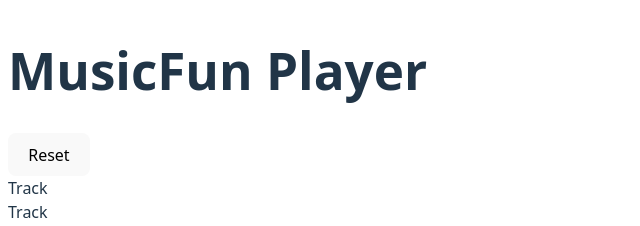
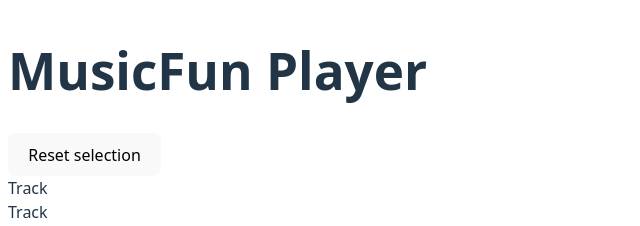
Before and after one commit to sabyrkaga/musicfun, a React (Vite) app: page / in a window 1280 px wide. Shown: the top 226 px of the page, without its empty margins (0-640 px from the left). Built offline with nearby package versions, Linux system fonts and the light colour scheme.

Commit message:
feat: enhance Header and ResetButton components with reset functionality; add TrackDetailsResource type definition

```diff
--- a/src/components/Header/Header.tsx
+++ b/src/components/Header/Header.tsx
@@ -1,11 +1,15 @@
 import { PageTitle } from '../PageTitle'
 import { ResetButton } from '../ResetButton'
 
-export const Header = () => {
+interface Props {
+  onReset: () => void
+}
+
+export const Header = ({ onReset }: Props) => {
   return (
     <header>
       <PageTitle />
-      <ResetButton />
+      <ResetButton onReset={onReset} />
     </header>
   )
 }
--- a/src/components/MainPage/MainPage.tsx
+++ b/src/components/MainPage/MainPage.tsx
@@ -1,10 +1,21 @@
+import { useState } from 'react'
+import type { TrackDetailsResource } from '../../types'
 import { Header } from '../Header'
 import { MainContent } from '../MainContent'
 
 export const MainPage = () => {
+  const [selectedTrackId, setSelectedTrackId] = useState<string | null>(null)
+  const [selectedTrack, setSelectedTrack] =
+    useState<TrackDetailsResource | null>(null)
+
+  const handleReset = () => {
+    setSelectedTrackId(null)
+    setSelectedTrack(null)
+  }
+
   return (
     <>
-      <Header />
+      <Header onReset={handleReset} />
       <MainContent />
     </>
   )
--- a/src/components/Playlist/Playlist.tsx
+++ b/src/components/Playlist/Playlist.tsx
@@ -1,4 +1,4 @@
-import { Track } from "../Track"
+import { Track } from '../Track'
 
 export const Playlist = () => {
   return (
--- a/src/components/ResetButton/ResetButton.tsx
+++ b/src/components/ResetButton/ResetButton.tsx
@@ -1,3 +1,7 @@
-export const ResetButton = () => {
-  return <button>Reset</button>
+interface Props {
+  onReset: () => void
 }
+
+export const ResetButton = ({ onReset }: Props) => {
+  return <button onClick={() => onReset()}>Reset selection</button>
+}
--- /dev/null
+++ b/src/types.ts
@@ -0,0 +1,23 @@
+export interface TrackAttachment {
+  url: string
+}
+
+export interface TrackDetailsAttributes {
+  title: string
+  lyrics: string | null
+}
+
+export interface TrackListItemAttributes {
+  title: string
+  attachments: TrackAttachment[]
+}
+
+export interface TrackDetailsResource {
+  id: string
+  attributes: TrackDetailsAttributes
+}
+
+export interface TrackListItemResource {
+  id: string
+  attributes: TrackListItemAttributes
+}
```
